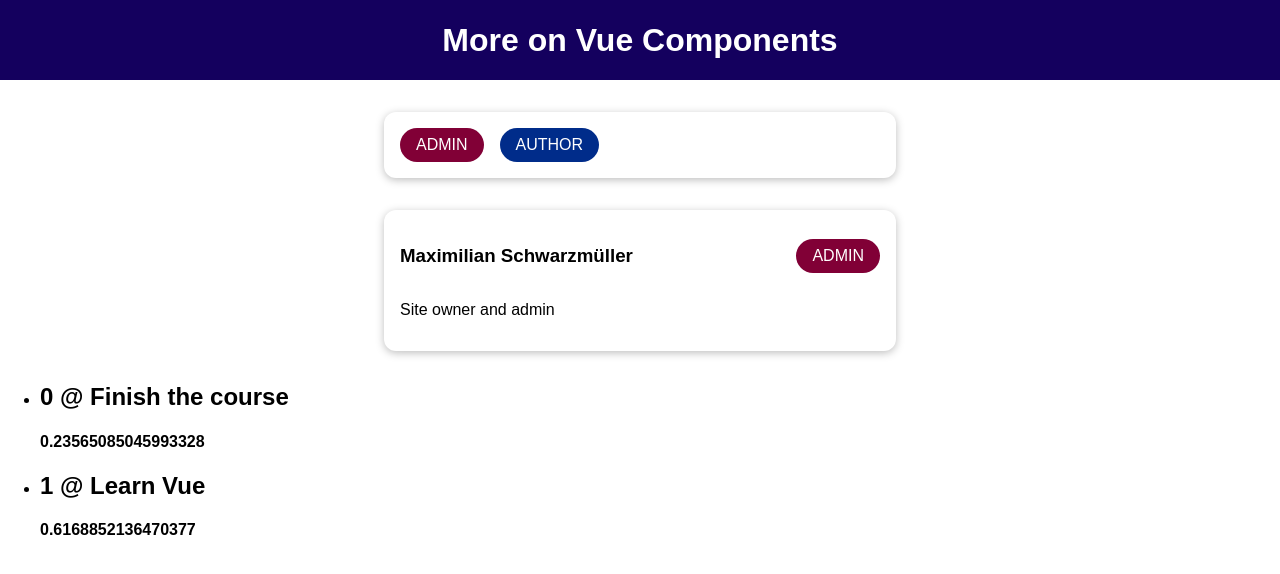
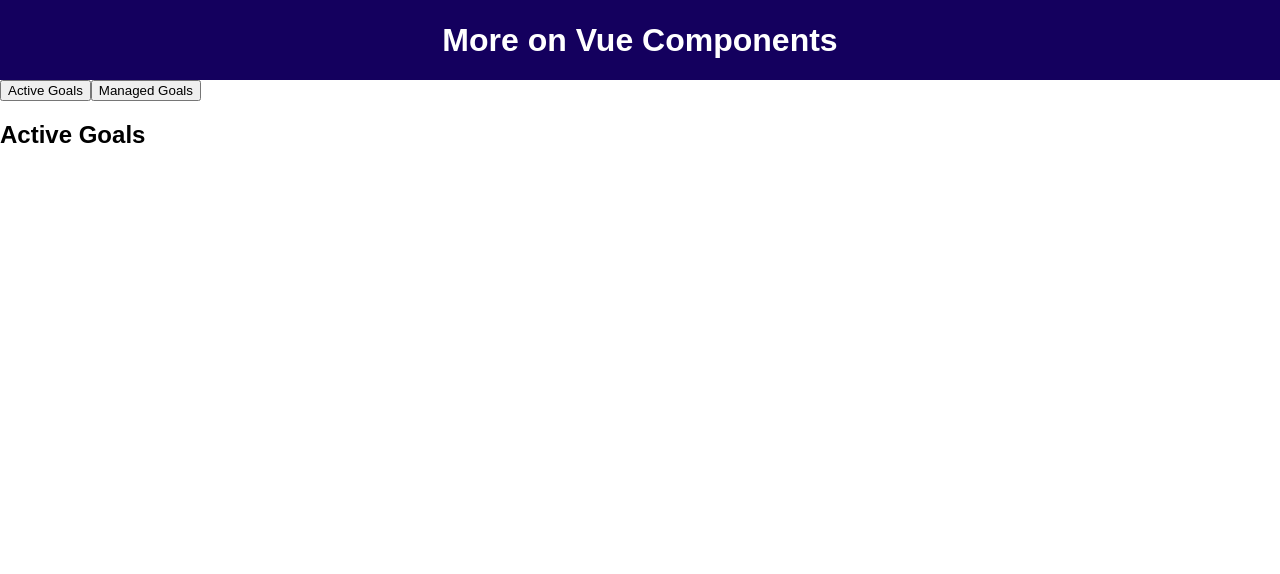
Before and after one commit to jrnewton/udemy-vue-complete-guide, a Vue app: page / in a window 1280 px wide. Shown: the top 574 px of the page. Built offline with nearby package versions, Linux system fonts and the light colour scheme.

Commit message:
Dynamic components, parts 1 using v-bind:is

```diff
--- a/src/App.vue
+++ b/src/App.vue
@@ -1,28 +1,18 @@
 <template>
   <div>
     <the-header></the-header>
-    <badge-list></badge-list>
-    <user-info
-      :full-name="activeUser.name"
-      :info-text="activeUser.description"
-      :role="activeUser.role"
-    ></user-info>
-
-    <!-- value of our slot name attribute is a variable name
-          that will hold all slot bindings -->
-    <course-goals #default="props">
-      <h2>{{ props.index }} @ {{ props.item }}</h2>
-      <h4>{{ props.randomText }}</h4>
-    </course-goals>
+    <button @click="set('active-goals')">Active Goals</button>
+    <button @click="set('managed-goals')">Managed Goals</button>
+    <!-- component is defined by Vue.
+      it will swap itself out based on the value of the :is express -->
+    <component :is="cmp"></component>
   </div>
 </template>
 
 <script>
 import TheHeader from './components/TheHeader.vue';
-import BadgeList from './components/BadgeList.vue';
-import UserInfo from './components/UserInfo.vue';
-import CourseGoals from './components/CourseGoals.vue';
-
+import ActiveGoals from './components/ActivateGoals.vue';
+import ManagedGoals from './components/ManagedGoals.vue';
 export default {
   //these components are local to this vue object
   components: {
@@ -38,9 +28,8 @@ export default {
     //#3 uses modern JS syntax to expand TheHeader -> TheHeader: TheHeader
     'the-header': TheHeader,
     //prettier-ignore
-    BadgeList: BadgeList,
-    UserInfo,
-    CourseGoals
+    ActiveGoals:ActiveGoals,
+    ManagedGoals
   },
   data() {
     return {
@@ -48,8 +37,14 @@ export default {
         name: 'Maximilian Schwarzmüller',
         description: 'Site owner and admin',
         role: 'admin'
-      }
+      },
+      cmp: 'active-goals'
     };
+  },
+  methods: {
+    set(cmp) {
+      this.cmp = cmp;
+    }
   }
 };
 </script>
--- /dev/null
+++ b/src/components/ActivateGoals.vue
@@ -0,0 +1,3 @@
+<template>
+  <h2>Active Goals</h2>
+</template>
--- /dev/null
+++ b/src/components/ManagedGoals.vue
@@ -0,0 +1,3 @@
+<template>
+  <h2>Managed Goals</h2>
+</template>
```
